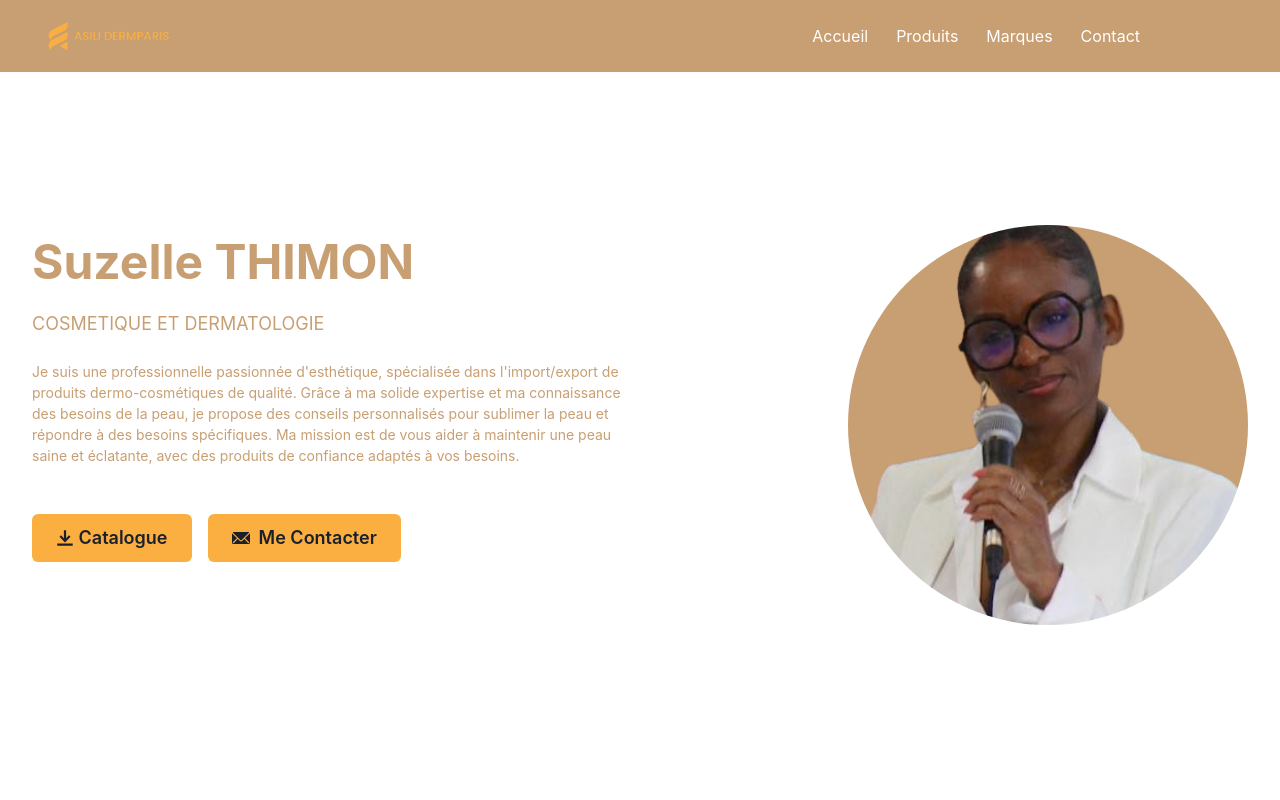
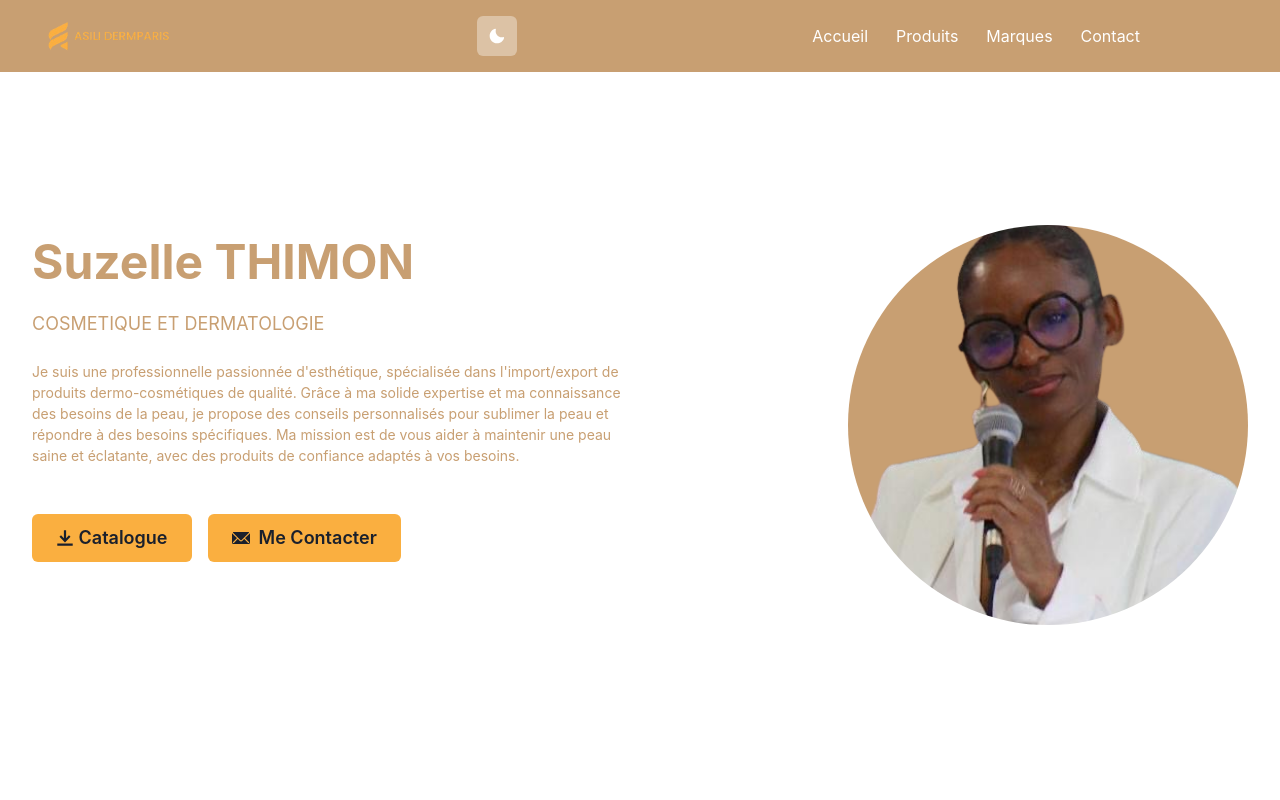
Before and after one commit to Darino29/asiliderm, a React (Vite) app: page / in a window 1280 px wide. Shown: the top 800 px of the page. Built offline with nearby package versions, Linux system fonts and the light colour scheme.

Commit message:
Add dark mode toggle

```diff
--- a/src/components/header/Header.jsx
+++ b/src/components/header/Header.jsx
@@ -1,5 +1,5 @@
-import { Box, HStack, IconButton, Flex, Image } from '@chakra-ui/react';
-import { HamburgerIcon, CloseIcon } from '@chakra-ui/icons';
+import { Box, HStack, IconButton, Flex, Image, useColorMode } from '@chakra-ui/react';
+import { HamburgerIcon, CloseIcon, MoonIcon, SunIcon } from '@chakra-ui/icons';
 import { useDisclosure } from '@chakra-ui/react';
 import { Link as ScrollLink } from 'react-scroll';
 import '../../styles/animation.css';
@@ -7,6 +7,7 @@ import logo from '../../assets/images/logo-nb.png';
 
 const Header = () => {
   const { isOpen, onOpen, onClose } = useDisclosure();
+  const { colorMode, toggleColorMode } = useColorMode();
 
   return (
 
@@ -19,6 +20,7 @@ const Header = () => {
           </Box>
 
 
+          <Flex align="center">
             <IconButton
               aria-label="Toggle Navigation"
               icon={isOpen ? <CloseIcon /> : <HamburgerIcon />}
@@ -26,6 +28,14 @@ const Header = () => {
               onClick={isOpen ? onClose : onOpen}
               colorScheme="whiteAlpha"
             />
+            <IconButton
+              aria-label="Toggle Theme"
+              icon={colorMode === 'light' ? <MoonIcon /> : <SunIcon />}
+              onClick={toggleColorMode}
+              colorScheme="whiteAlpha"
+              ml={2}
+            />
+          </Flex>
 
 
           <HStack spacing={7} sx={{ marginRight: 100 }} display={{ base: 'none', md: 'flex' }}>
@@ -60,6 +70,12 @@ const Header = () => {
               <ScrollLink to="contact" smooth={true} duration={500} offset={-70} onClick={onClose}>
                 Contact
               </ScrollLink>
+              <IconButton
+                aria-label="Toggle Theme"
+                icon={colorMode === 'light' ? <MoonIcon /> : <SunIcon />}
+                onClick={toggleColorMode}
+                colorScheme="whiteAlpha"
+              />
             </HStack>
           </Box>
         )}
--- a/src/main.jsx
+++ b/src/main.jsx
@@ -1,6 +1,6 @@
 import { StrictMode } from 'react';
 import { createRoot } from 'react-dom/client';
-import { ChakraProvider } from '@chakra-ui/react';
+import { ChakraProvider, ColorModeScript } from '@chakra-ui/react';
 import theme from './theme.js';
 import App from './App.jsx';
 import './index.css';
@@ -11,6 +11,7 @@ import './index.css';
 createRoot(document.getElementById('root')).render(
   <StrictMode>
     <ChakraProvider theme={theme}>
+      <ColorModeScript initialColorMode={theme.config.initialColorMode} />
       <App />
     </ChakraProvider>
   </StrictMode>,
--- a/src/theme.js
+++ b/src/theme.js
@@ -1,6 +1,12 @@
 import { extendTheme } from '@chakra-ui/react';
 
+const config = {
+  initialColorMode: 'light',
+  useSystemColorMode: false,
+};
+
 const theme = extendTheme({
+  config,
   colors: {
     brand: {
       50: '#fffaf5',
```
Lines whose indentation alone changed are shown as unchanged.
